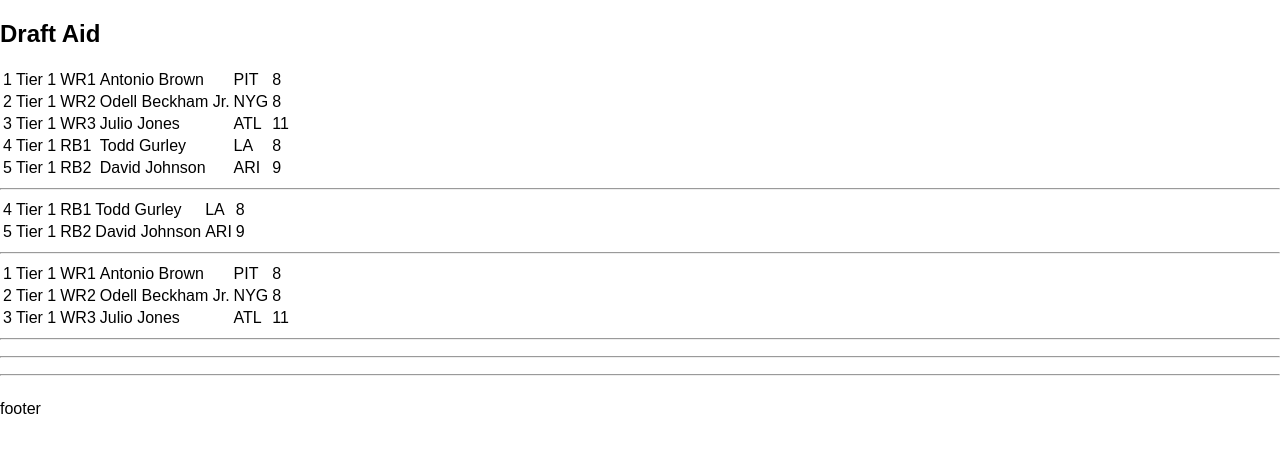
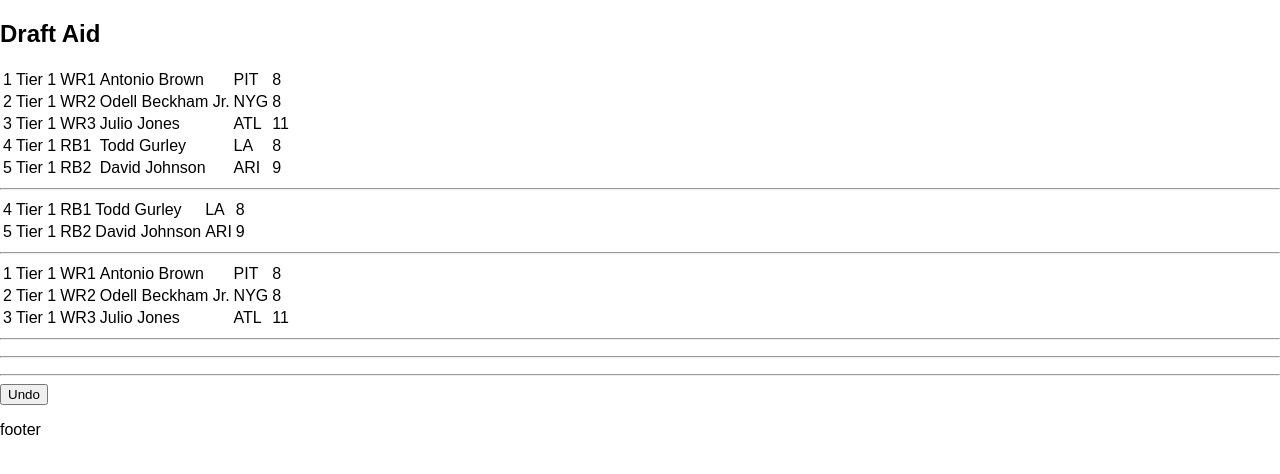
Before and after one commit to jayjzheng/draftaid-react, a React (Create React App) app: page / in a window 1280 px wide. Shown: the top 474 px of the page. Built offline with nearby package versions, Linux system fonts and the light colour scheme.

Commit message:
undo drafted

```diff
--- a/src/DraftBoard.js
+++ b/src/DraftBoard.js
@@ -31,20 +31,33 @@
         });
     }
 
+    undo(currentDraft) {
+        const players = this.state.players.slice();
+        const index = players.findIndex(p => p.drafted === currentDraft);
+        if (~index) {
+            players[index].drafted = null;
+        }
+
+        this.setState({
+            currentDraft: this.state.currentDraft - 1,
+            players: players,
+        });
+    }
+
     render() {
         return (
             <div className="draft-board">
-                <PlayerList players={this.state.players} onClick={(p) => this.draft(p)} />
+                <PlayerList players={this.state.players} onClick={(p)=>this.draft(p)} />
                 <hr />
-                <PlayerList players={this.state.players} position="RB" onClick={(p) => this.draft(p)} />
+                <PlayerList players={this.state.players} position="RB" onClick={(p)=>this.draft(p)} />
                 <hr />
-                <PlayerList players={this.state.players} position="WR" onClick={(p) => this.draft(p)} />
+                <PlayerList players={this.state.players} position="WR" onClick={(p)=>this.draft(p)} />
                 <hr />
-                <PlayerList players={this.state.players} position="QB" onClick={(p) => this.draft(p)} />
+                <PlayerList players={this.state.players} position="QB" onClick={(p)=>this.draft(p)} />
                 <hr />
-                <PlayerList players={this.state.players} position="TE" onClick={(p) => this.draft(p)} />
+                <PlayerList players={this.state.players} position="TE" onClick={(p)=>this.draft(p)} />
                 <hr />
-                <Drafted players={this.state.players} />
+                <Drafted players={this.state.players} currentDraft={this.state.currentDraft} undo={(cd)=>this.undo(cd)}/>
             </div>
         );
     }
--- a/src/Drafted.js
+++ b/src/Drafted.js
@@ -16,6 +16,7 @@
 
     return (
         <div>
+            <button onClick={()=>props.undo(props.currentDraft)}>Undo</button>
             <table>
                 <tbody>{players}</tbody>
             </table>
```
